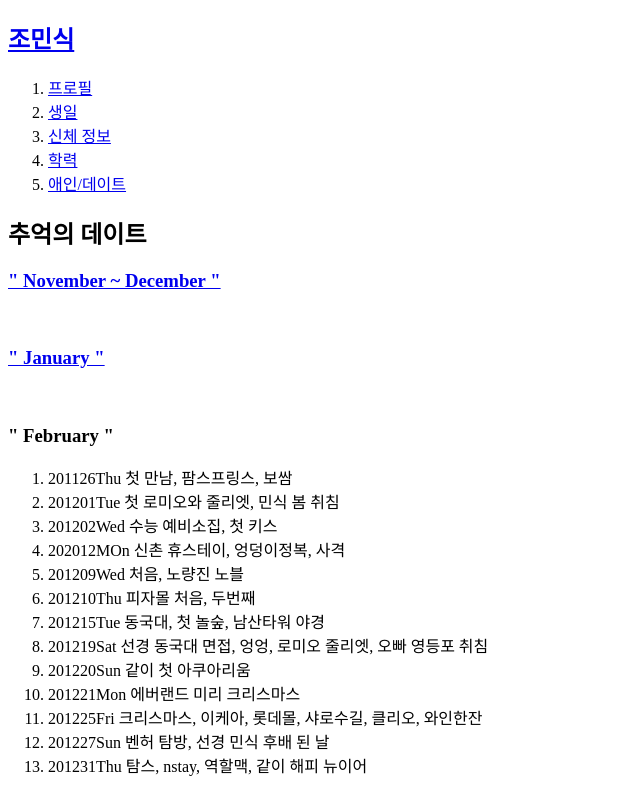
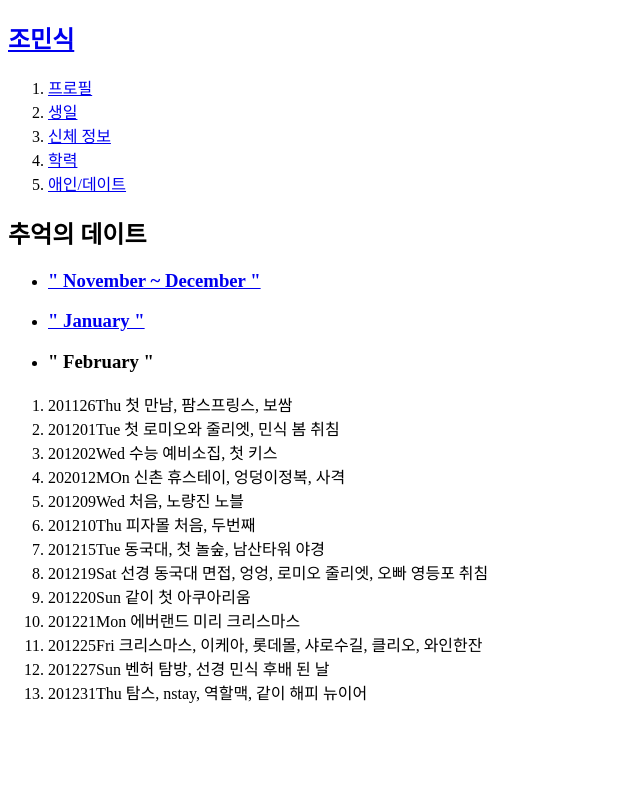
Before and after one commit to skballet/minsikipedia, a plain HTML site: page 6.html in a window 1280 px wide. Shown: the whole page, without its empty margins (0-640 px from the left). Drawn offline with Linux system fonts and the light colour scheme.

Commit message:
version 5

```diff
--- a/6.html
+++ b/6.html
@@ -13,9 +13,11 @@
     <li><a href="5.html">애인/데이트</a></li>
   </ol>
   <h2>추억의 데이트</h2>
-  <h3><a href="6.html">" November ~ December "</a></h3>
-<br><h3><a href="7.html">" January "</a></h3>
-<br><h3>" February "</h3>
+  <ul>
+  <li><h3><a href="6.html">" November ~ December "</a></h3></li>
+<li><h3><a href="7.html">" January "</a></h3></li>
+<li><h3>" February "</h3></li>
+</ul>
 <ol>
     <li>201126Thu 첫 만남, 팜스프링스, 보쌈</li>
     <li>201201Tue 첫 로미오와 줄리엣, 민식 봄 취침</li>
```
Also changed, not shown: 5.html (+1 -0 lines), 7.html (+5 -3 lines), index.html (+1 -1 lines), 선경.jpg (added).
